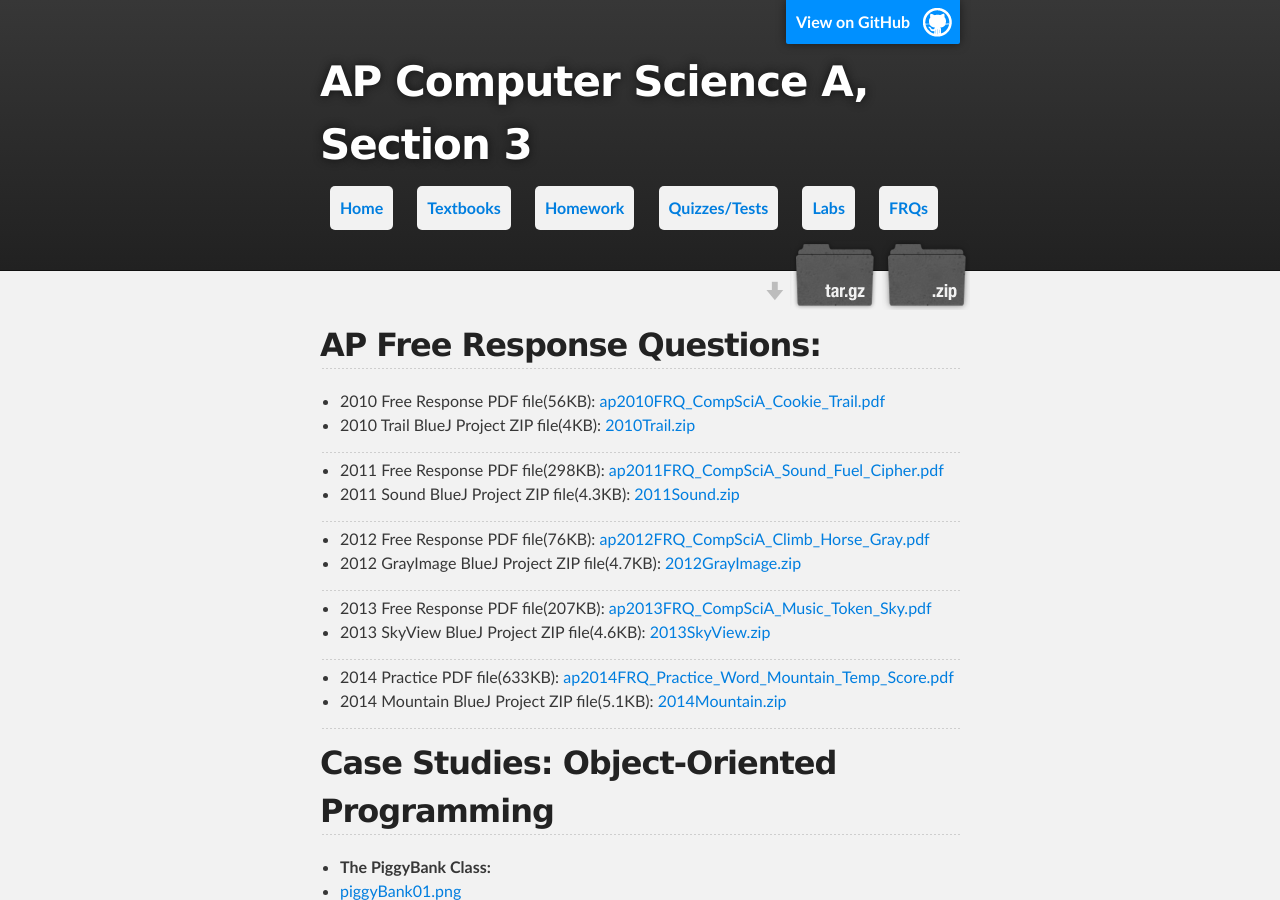
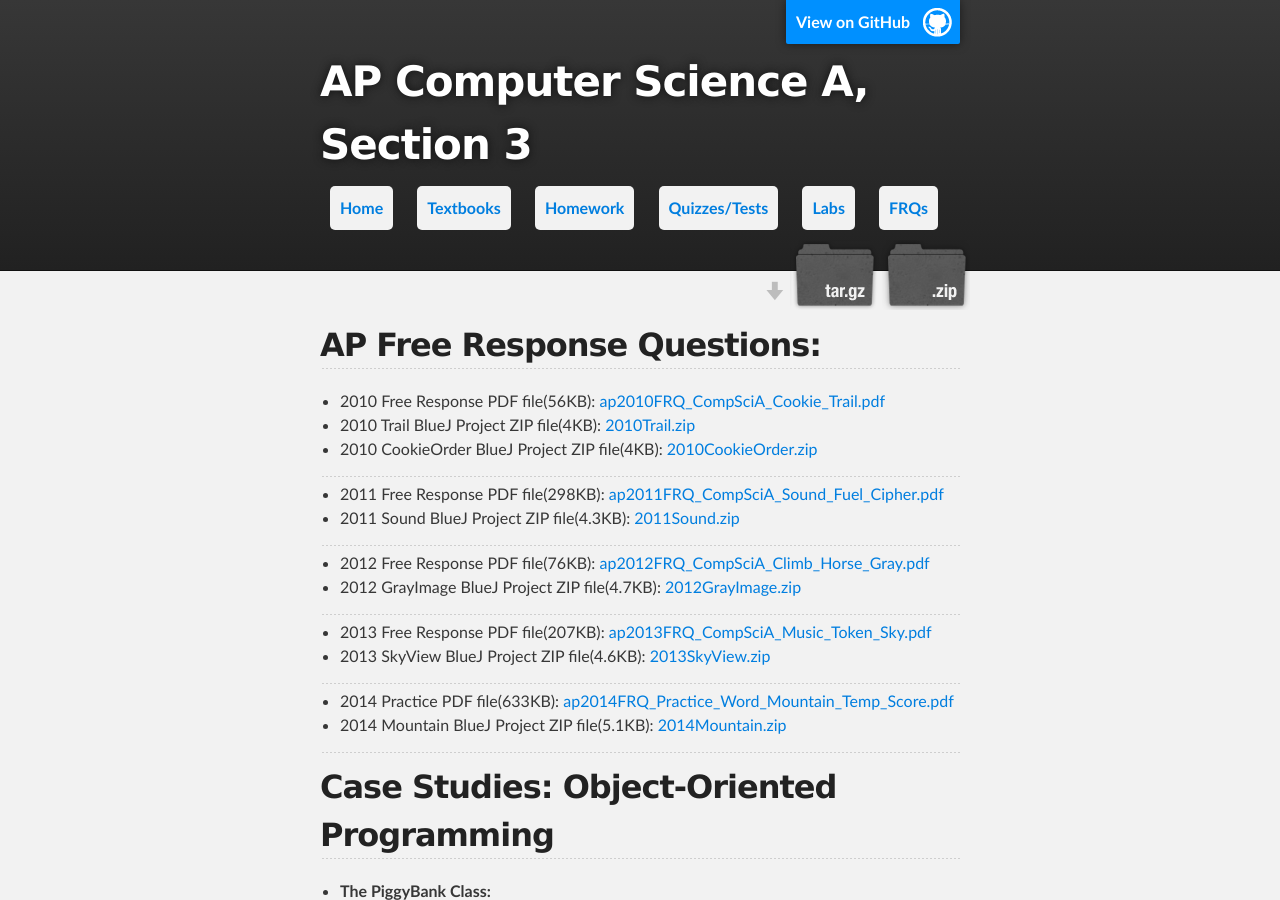
Before and after one commit to ynot1609/apcompsci3, a Jekyll site: the page built from frqs/index.md, in a window 1280 px wide and 900 px high. Built offline with Jekyll 4.4.1, drawn with Linux system fonts in a browser that asks for light colours.

Commit message:
Added co

```diff
--- a/frqs/index.md
+++ b/frqs/index.md
@@ -7,7 +7,7 @@ title: Free Response Questions
 
 + 2010 Free Response PDF file(56KB): [ap2010FRQ_CompSciA_Cookie_Trail.pdf](/apcompsci3/assets/ap2010FRQ_CompSciA_Cookie_Trail.pdf)
 + 2010 Trail BlueJ Project ZIP file(4KB): [2010Trail.zip](/apcompsci3/assets/2010Trail.zip)
-<!-- + 2010 Cookie BlueJ Project ZIP file(4KB): [2010frqCookie.zip](/apcompsci3/assets/2010frqCookie.pdf) -->
++ 2010 CookieOrder BlueJ Project ZIP file(4KB): [2010CookieOrder.zip](/apcompsci3/assets/2010CookieOrder.zip)
 
 ---
 
```
Also changed, not shown: 1 other file.
